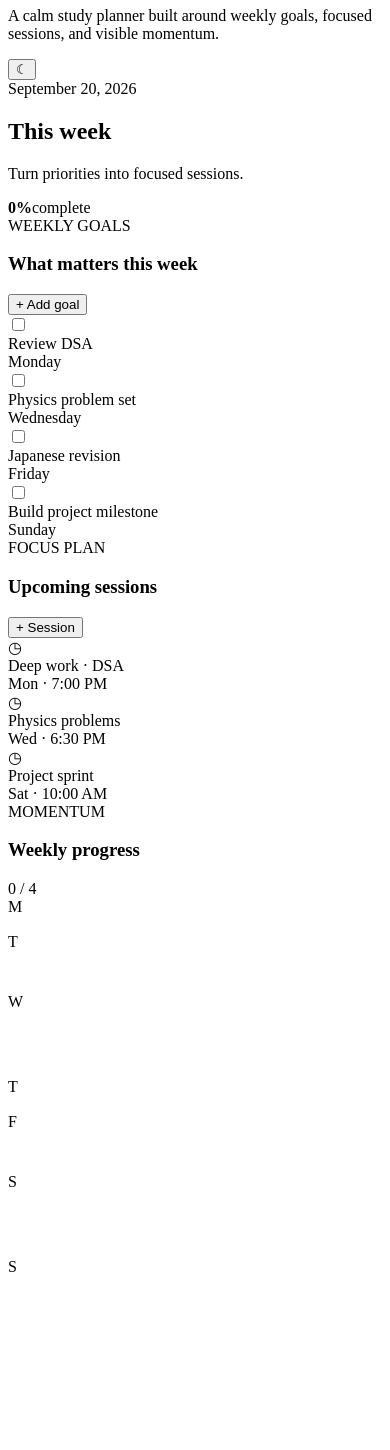
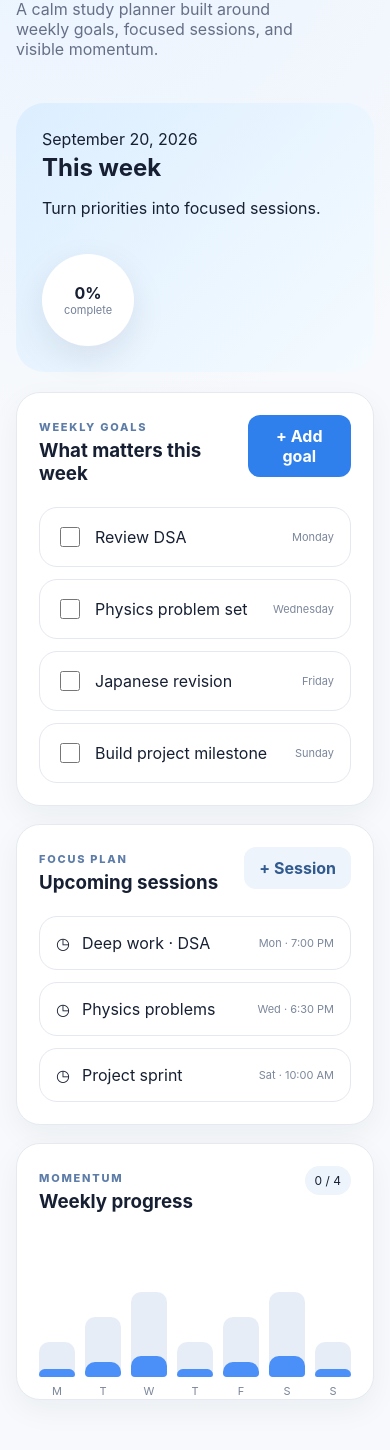
Before and after one commit to AbbhhiramJ/study-planner-factory-test, a website: page index.html in a window 390 px wide. Shown: the part 144-1594 px from the top of the page. Before the commit the page ends 1445 px from the top, so only its background shows below. Drawn offline with Linux system fonts and the light colour scheme.

Commit message:
Restore full StudyFlow visual stylesheet

```diff
--- a/style.css
+++ b/style.css
@@ -1 +1,51 @@
-.modal{display:none;position:fixed;inset:0;background:#08101d88;z-index:10;align-items:center;justify-content:center;padding:20px}.modal.open{display:flex}.modalCard{background:#fff;border-radius:22px;padding:24px;min-width:min(90vw,380px);display:grid;gap:14px;box-shadow:0 30px 80px #0003}.dark .modalCard{background:#151c2c;color:#edf2ff}.modalCard .close{justify-self:end}
+*{box-sizing:border-box}
+body{margin:0;font-family:Inter,ui-sans-serif,system-ui,-apple-system,BlinkMacSystemFont,"Segoe UI",sans-serif;background:radial-gradient(circle at 15% 0%,#e9f3ff,transparent 35%),#f7f9fc;color:#172033;min-height:100vh}
+body.dark{background:#101522;color:#edf2ff}
+.app{max-width:1100px;margin:auto;padding:42px 24px 70px}
+header,.hero,.panelHead{display:flex;justify-content:space-between;gap:20px;align-items:center}
+header{margin-bottom:28px}
+.eyebrow,.label{font-size:11px;font-weight:800;letter-spacing:.16em;color:#5d7da8}
+h1{font-size:clamp(32px,5vw,58px);line-height:1.02;margin:8px 0 12px;max-width:760px}
+h2,h3{margin:4px 0}
+.sub{color:#657087;max-width:650px;font-size:16px}
+.dark .sub{color:#aeb8ca}
+button{border:0;border-radius:12px;padding:11px 15px;cursor:pointer;font:inherit;font-weight:750}
+.primary{background:#2f80ed;color:white}
+.ghost,#theme{background:#eef4fb;color:#315a8f}
+.dark .ghost,.dark #theme{background:#202b40;color:#dbe7ff}
+#theme{font-size:18px}
+.hero{padding:26px;border-radius:28px;background:linear-gradient(135deg,#dceeff,#f5fbff);margin-bottom:20px}
+.dark .hero{background:#192236}
+.ring{width:112px;height:112px;border-radius:50%;display:grid;place-items:center;align-content:center;background:#fff;position:relative;box-shadow:0 12px 35px #15213b18}
+.dark .ring{background:#192236}
+.ring strong,.ring span{position:relative;z-index:1}
+.ring span{font-size:11px;color:#748099}
+.panel{background:#fff;border:1px solid #e6eaf0;border-radius:24px;padding:22px;margin-top:18px;box-shadow:0 10px 30px #15213b0d}
+.dark .panel{background:#151c2c;border-color:#263149;box-shadow:none}
+.goals,.sessions{display:grid;grid-template-columns:repeat(2,minmax(0,1fr));gap:12px;margin-top:18px}
+.card{padding:16px;border:1px solid #e4e8ef;border-radius:18px;display:flex;gap:12px;align-items:center;background:#fff}
+.dark .card{background:#151c2c;border-color:#2b3750}
+.card input{width:20px;height:20px}
+.done{text-decoration:line-through;opacity:.55}
+.meta{margin-left:auto;color:#7b879b;font-size:12px}
+.bars{display:flex;gap:10px;align-items:end;height:140px;margin-top:20px}
+.bar{flex:1;background:#e7edf7;border-radius:10px 10px 4px 4px;position:relative;min-height:12px}
+.bar i{display:block;position:absolute;bottom:0;left:0;right:0;border-radius:10px 10px 4px 4px;background:#4b8ff8}
+.bar span{position:absolute;top:calc(100% + 7px);left:50%;transform:translateX(-50%);font-size:11px;color:#7a8699}
+.pill{background:#eef4fb;padding:7px 10px;border-radius:999px;font-size:12px}
+.dark .pill{background:#202b40}
+.modal{display:none;position:fixed;inset:0;background:#08101d88;z-index:10;align-items:center;justify-content:center;padding:20px}
+.modal.open{display:flex}
+.modalCard{background:#fff;border-radius:22px;padding:24px;min-width:min(90vw,380px);display:grid;gap:14px;box-shadow:0 30px 80px #0003}
+.dark .modalCard{background:#151c2c;color:#edf2ff}
+.modalCard input,.modalCard select{padding:13px;border:1px solid #dbe1ea;border-radius:12px;font:inherit}
+.close{justify-self:end;border:0;background:transparent;font-size:26px;padding:0}
+.dark .modalCard input,.dark .modalCard select{background:#202b40;color:#edf2ff;border-color:#34415c}
+@media(max-width:700px){
+ .app{padding:26px 16px 50px}
+ header,.hero,.panelHead{align-items:flex-start}
+ .hero{flex-direction:column}
+ .ring{width:92px;height:92px}
+ .goals,.sessions{grid-template-columns:1fr}
+ .meta{font-size:11px}
+}
```
